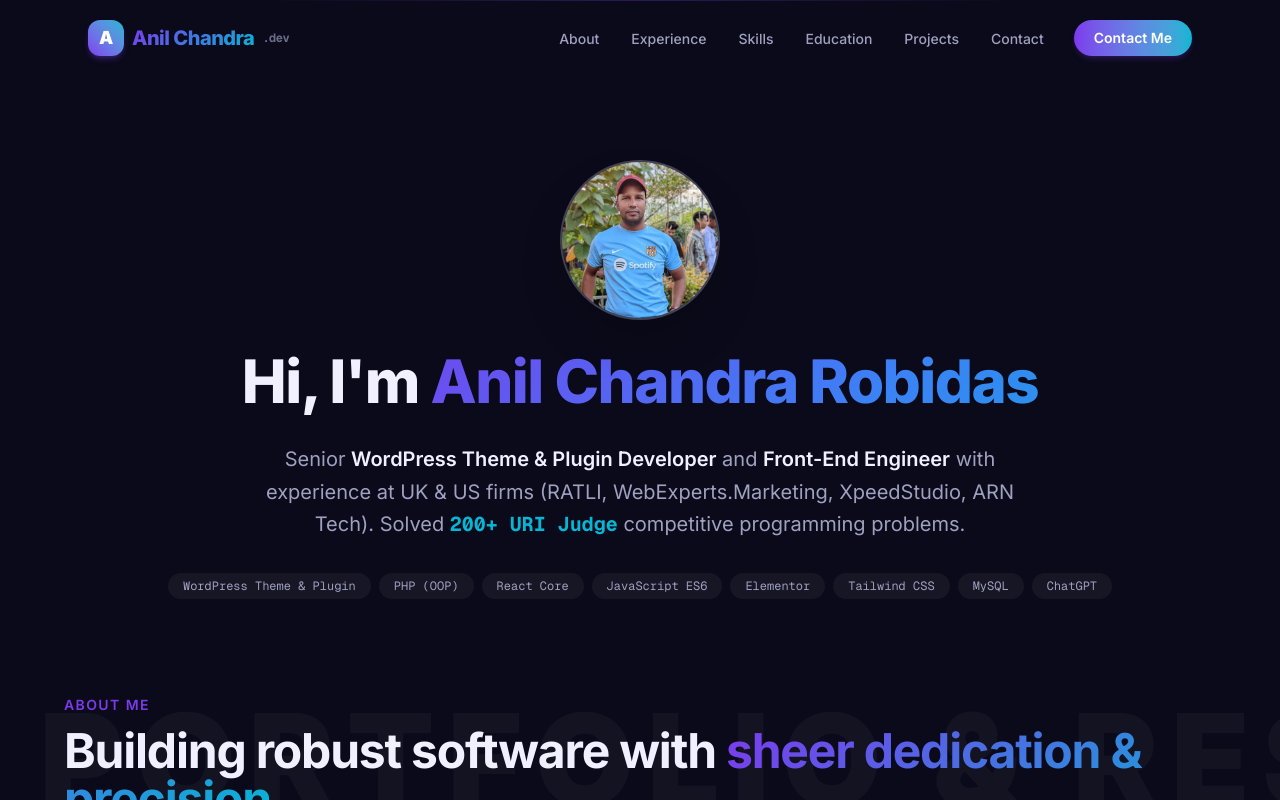
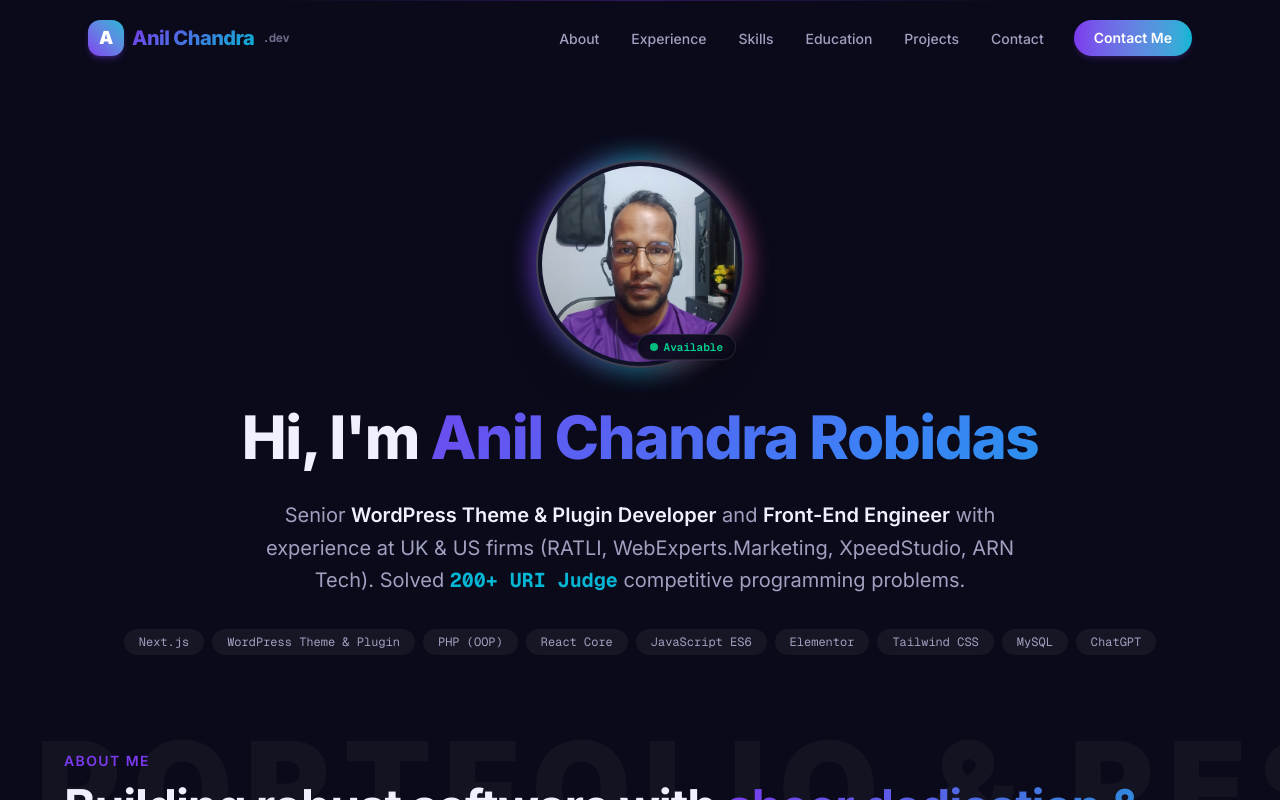
Before and after one commit to anil-chandra-robidas/RD-Portfolio, a Next.js app: page / in a window 1280 px wide. Shown: the top 800 px of the page. Built offline with nearby package versions, Linux system fonts and the light colour scheme.

Commit message:
Update profile picture and enhance hero section styling

```diff
--- a/src/app/components/AboutSection.tsx
+++ b/src/app/components/AboutSection.tsx
@@ -56,14 +56,31 @@ export default function AboutSection() {
 
       <div className="mx-auto max-w-6xl relative z-10">
         <ScrollReveal className="flex flex-col items-center text-center mb-24">
-          <div className="relative h-40 w-40 overflow-hidden rounded-full border-2 border-white/20 bg-bg-secondary shadow-2xl mb-6">
-            <Image
-              src="/anil_profile.jpg"
-              alt="Anil Chandra Robidas"
-              fill
-              className="object-cover object-[center_20%]"
-            />
+          {/* Profile Image with Glowing Border & Status */}
+          <div className="relative mb-8 group">
+            <div className="absolute -inset-1 rounded-full bg-gradient-to-r from-accent-violet via-accent-cyan to-accent-pink opacity-70 blur-md transition duration-500 group-hover:opacity-100 group-hover:blur-xl" />
+            <div className="relative h-44 w-44 sm:h-52 sm:w-52 overflow-hidden rounded-full border-2 border-white/20 bg-bg-secondary p-1 shadow-2xl">
+              <div className="relative h-full w-full overflow-hidden rounded-full">
+                <Image
+                  src="/anil_profile.jpg"
+                  alt="Anil Chandra Robidas"
+                  fill
+                  priority
+                  className="object-cover object-center transition-transform duration-500 group-hover:scale-105"
+                  sizes="(max-width: 640px) 176px, 208px"
+                />
+              </div>
+            </div>
+            {/* Status indicator */}
+            <div className="absolute bottom-2 right-2 flex items-center gap-1.5 rounded-full bg-bg-primary/90 border border-white/10 px-3 py-1 text-[11px] font-medium text-text-primary shadow-lg backdrop-blur-md">
+              <span className="relative flex h-2 w-2">
+                <span className="animate-ping absolute inline-flex h-full w-full rounded-full bg-emerald-400 opacity-75"></span>
+                <span className="relative inline-flex rounded-full h-2 w-2 bg-emerald-500"></span>
+              </span>
+              <span className="font-mono text-emerald-400 font-semibold">Available</span>
+            </div>
           </div>
+
           <h1 className="text-4xl font-extrabold leading-tight tracking-tight sm:text-5xl md:text-6xl">
             Hi, I&apos;m <span className="text-gradient">Anil Chandra Robidas</span>
           </h1>
@@ -74,7 +91,7 @@ export default function AboutSection() {
           </p>
 
           <div className="mt-8 flex flex-wrap justify-center gap-2 font-mono text-xs">
-            {['WordPress Theme & Plugin', 'PHP (OOP)', 'React Core', 'JavaScript ES6', 'Elementor', 'Tailwind CSS', 'MySQL', 'ChatGPT'].map((badge) => (
+            {['Next.js', 'WordPress Theme & Plugin', 'PHP (OOP)', 'React Core', 'JavaScript ES6', 'Elementor', 'Tailwind CSS', 'MySQL', 'ChatGPT'].map((badge) => (
               <span key={badge} className="rounded-full bg-white/5 border border-glass-border px-3.5 py-1 text-text-secondary">
                 {badge}
               </span>
```
Also changed, not shown: public/anil_profile.jpg.
